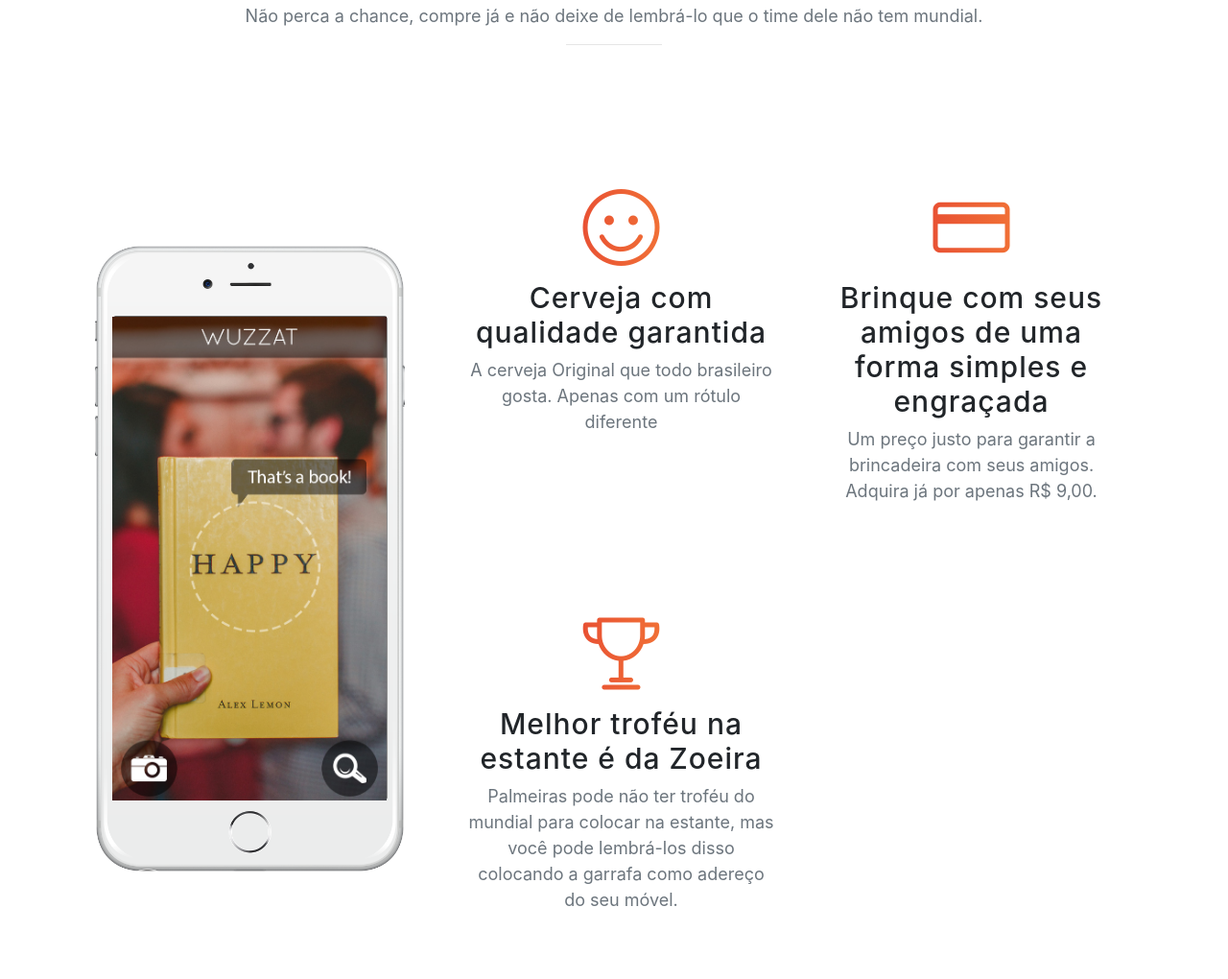
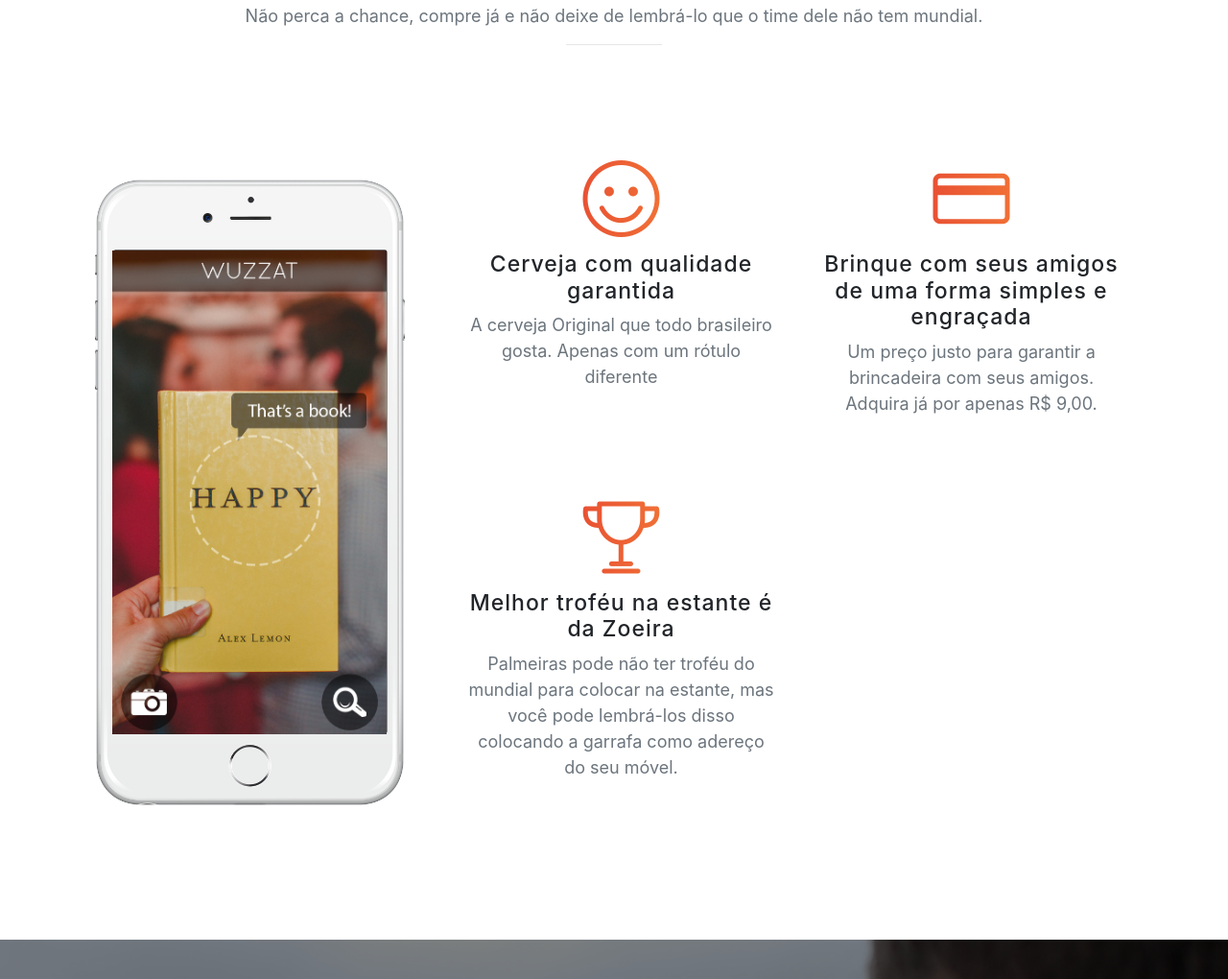
Before and after one commit to willian-viana/willian-viana.github.io, a website with bundled scripts: page index.html in a window 1280 px wide. Shown: the part 965-1985 px from the top of the page at 96% size. Built offline with nearby package versions, Linux system fonts and the light colour scheme; a web font is replaced by a local one.

Commit message:
added id on buy section and improve style of features items

```diff
--- a/index.html
+++ b/index.html
@@ -136,7 +136,7 @@
     </section>
 
     <section class="cta">
-      <div class="cta-content">
+      <div class="cta-content" id="buy">
         <div class="container">
           <h2>Deixe de apenas rir.<br>Beba.</h2>
           <div class="beer-counter-wrapper">
--- a/scss/_features.scss
+++ b/scss/_features.scss
@@ -21,11 +21,11 @@ section.features {
         }
     }
     .feature-item {
-        padding-top: 50px;
+        padding-top: 20px;
         padding-bottom: 50px;
         text-align: center;
         h3 {
-            font-size: 30px;
+            font-size: 23px;
         }
         i {
             font-size: 80px;
```
Also changed, not shown: css/new-age.css, css/new-age.min.css.
